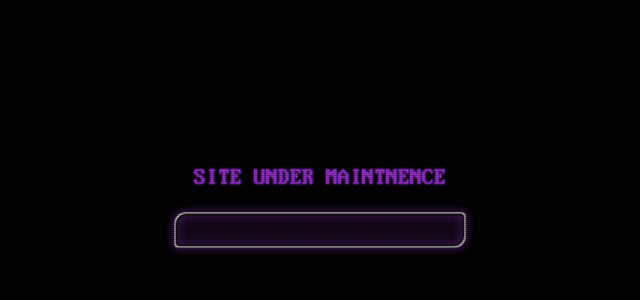
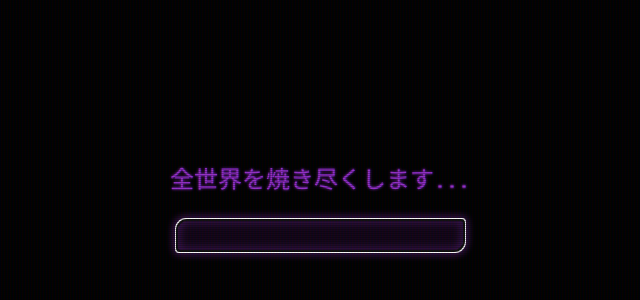
Before and after one commit to JEMSHS/math-test, a plain HTML site: page index.html in a window 1280 px wide. Shown: the part 182-482 px from the top of the page, without its empty margins (320-960 px from the left). Drawn offline with nearby package versions, Linux system fonts and the light colour scheme.

Commit message:
Update index.html

```diff
--- a/index.html
+++ b/index.html
@@ -1,14 +1,14 @@
 <head>
     <meta http-equiv="Content-Type" content="text/html; charset=utf-8" />
     <meta name="viewport" content="width=device-width, initial-scale=1.0">
-	<title>M A T H</title>
+	<title>c e n s o r</title>
 	<link rel="stylesheet" href="style.css">
     <script src="https://ajax.googleapis.com/ajax/libs/jquery/3.6.0/jquery.min.js"></script>
     <link rel="icon" href="icon.png"/>
 </head>
 <body class="crt">
 	<div id="center">
-        <span id="logo" style="font-weight: normal; text-transform: uppercase;">SITE UNDER MAINTNENCE</span>
+        <span id="logo" style="font-weight: normal; text-transform: uppercase;">全世界を焼き尽くします...</span>
         <br /><br />
         <div id="textbox" onsubmit="return false">
             <form>
```
